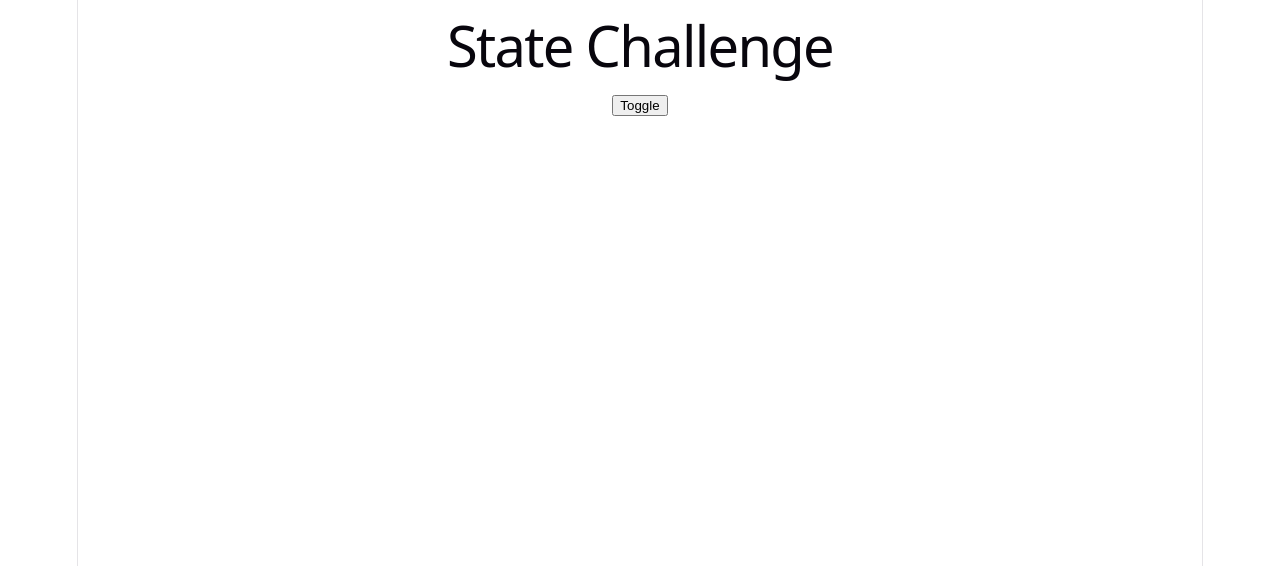
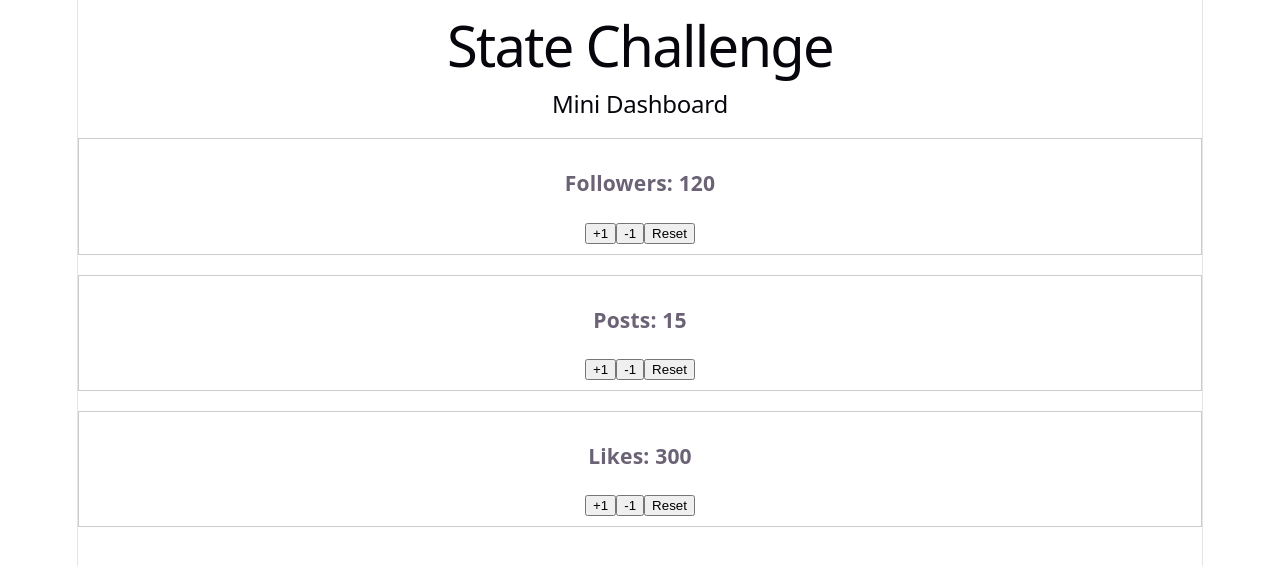
Before and after one commit to HaithamAbuDraz/react-learning-journey, a React (Vite) app: page / in a window 1280 px wide. Shown: the top 566 px of the page. Built offline with nearby package versions, Linux system fonts and the light colour scheme.

Commit message:
Replace ToggleMessage with Dashboard in StateChallenge

```diff
--- a/src/challenges/04-state/StateChallenge.jsx
+++ b/src/challenges/04-state/StateChallenge.jsx
@@ -1,11 +1,11 @@
-import ToggleMessage from '../../challenges/04-state/components/ToggleMessage';
+import Dashboard from '../../challenges/04-state/components/Dashboard';
 
 function StateChallenge() {
   return (
     <div>
       <h1>State Challenge</h1>
 
-      <ToggleMessage />
+      <Dashboard />
     </div>
   );
 }
```
